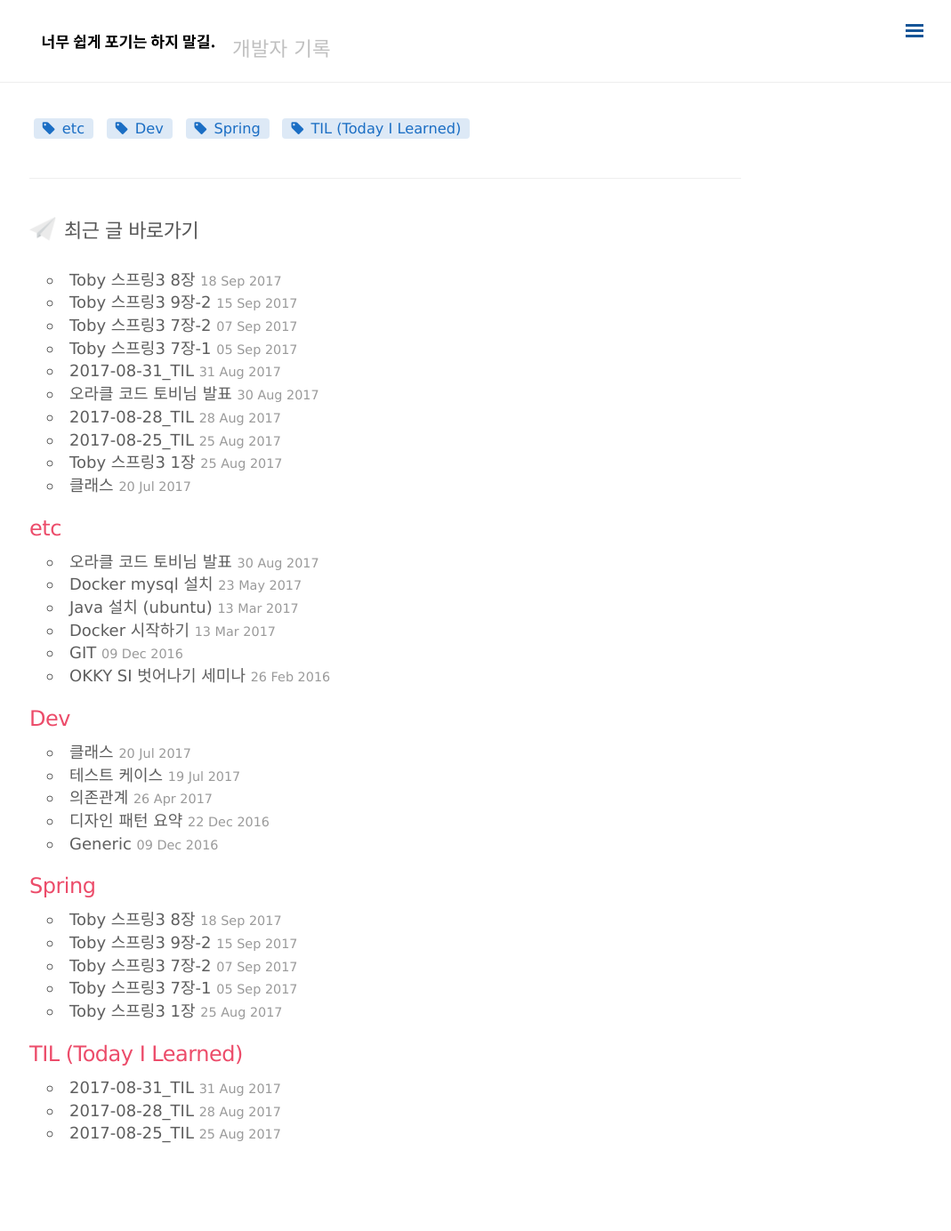
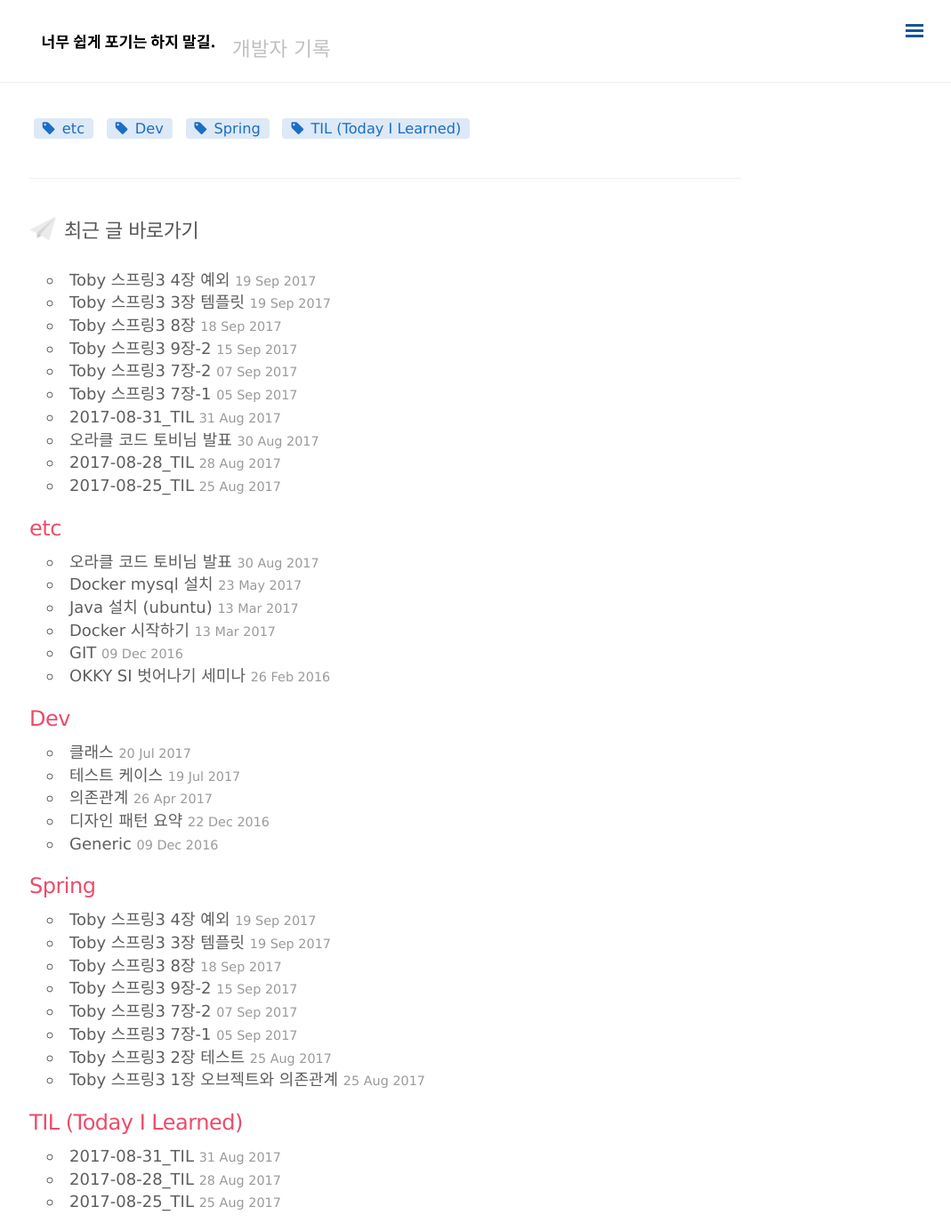
Before and after one commit to minigear/minigear.github.io, a Jekyll site: the page built from index.html, in a window 1280 px wide and 1384 px high. Shown: the whole window at 89% size, without its empty margins (207-1276 px from the left). Built offline with Jekyll 4.4.1, drawn with Linux system fonts in a browser that asks for light colours; nearby versions of some CDN libraries; comment, search, counter and statistics services are not loaded; some of the changed lines change nothing that is shown.

Commit message:
2장 3장 4장 추

````diff
--- a/_posts/Spring/2017-07-25-tobyspring1.md
+++ b/_posts/Spring/2017-07-25-tobyspring1.md
@@ -1,6 +1,6 @@
 ---
 layout: post
-title:  "Toby 스프링3 1장"
+title:  "Toby 스프링3 1장 오브젝트와 의존관계"
 date:   2017-08-25 12:36:00 +0900
 categories: [Spring]
 permalink: /spring/:year/:month/:day/:title/
--- /dev/null
+++ b/_posts/Spring/2017-07-25-tobyspring2.md
@@ -0,0 +1,112 @@
+---
+layout: post
+title:  "Toby 스프링3 2장 테스트"
+date:   2017-08-25 12:36:00 +0900
+categories: [Spring]
+permalink: /spring/:year/:month/:day/:title/
+tags: [스프링, spring, 테스트, TDD]
+comments: true
+---
+
+### 2장 테스트
+테스트란 내가 예상하고 의도 했던 대로 코드가 정확히 동작하는 지를 확인해서, 만든 코드를 확신할 수 있게 해주는 작업이다.
+
+**@Test**
+**@Test expected** : 보통의 테스트와 반대로, 정상적으로 테스트 메소드를 마치면 테스트가 실패하고, expected로 지정한 예외가 던저지면 테스트는 성공하게 된다.
+
+포괄적인 테스트
+네거티브 테스트를 먼저 만들어라
+
+테스트가 이끄는 개발
+- 기능설계를 위한 테스트
+- 조건 / 행위 / 결과
+
+##### 테스트 주도 개발 (TDD: Test Driven Development) #####
+- ‘실패한 테스트를 성공시키기위한 목적이 아닌 코드는 만들지 않는다’ 는 것이 TDD의 기본 원리이다.
+- 테스트 작성하고 이를 성공시키는 코드를 만드는 작업의 주기를 가능한 한 짧게 가져가도록 권장한다.
+
+##### Junit의 테스트 수행 방식 #####
+1. 테스트 클래스에서 @Test가 붙은 public 이고 void형이며 파라미터가 없는 테스트 메소드를 모두 찾는다.
+2. 테스트 클래스의 오브젝트를 하나 만든다.
+3. @Before가 붙은 메소드가 있으면 실행한다.
+4. @Test가 붙은 메소드를 하나 호출하고 테스트 결과를 저장해둔다.
+5. @After가 붙은 메소드가 있으면 실행한다.
+6. 나머지 테스트 메소드에 대해 2\~5번을 반복한다.
+7. 모든 테스트의 결과를 종합해서 돌려준다.
+
+**기억할 점** :
+각 테스트 메소드를 실행할 때마다 테스트 클래스의 오브젝트를 새로 만든다는 점이다.
+한번 만들어진 테스트 클래스의 오브젝트는 하나의 테스트 메소드를 사용하고 나면 버려진다.
+각 테스트가 독립적으로 실행 됨을 보장하기 위해서 새로 오브젝트를 생성하여 테스트를 진행한다.
+
+**픽스처** : 테스트를 수행할 때 필요한 정보나 오브젝트를 픽스처(fixture)라고 한다. 일반적으로 픽스처는 여러 테스트에서 반복적으로 사용되기 때문에 @Before 메소드를 이용해 생성해두면 편리하다.
+
+**@BeforeClass**
+
+**@RunWith** 는 JUnit 프레임워크의 테스트 실행 방법을 확장할 때 사용하는 애노테이션이다.
+**@ContextConfiguration** 은 자동으로 만들어줄 애플리케이션 컨텍스트의 설정 파일 위치를 지정한 것이다.
+**@Autowired** 가 붙은 인스턴스 변수가 있으면 텍스트 컨텍스트 프레임워크는 변수 타입과 일치하는 컨텍스트 내의 빈을 찾는다. 타입이 일치하는 빈이 있으면 인스턴스 변수에 주입해준다.
+@Autowired는 같은 타입의 빈이 두 개 이상 있는 경우에는 타입만으로는 어떤 빈을 가져올지 결정할 수 없다.
+
+스프링 애플리케이션 컨텍스트는 초기화할 때 자기 자신도 빈으로 등록한다.
+
+##### Interface를 두고 DI를 해야하는 이유 #####
+1. 소프트웨어 개발에서 절대로 바뀌지 않는 것은 없기 때문이다.
+2. 클래스의 구현 방식은 바뀌지 않더라도 인터페이스를 두고 DI를 적용하게 되면 다른 차원의 서비스 기능을 도입할 수 있기 때문이다.
+3. 테스트 때문이다. DI는 테스트가 작은 단위의 대상에대해 독립적으로 만들어지고 실행되게 하는데 중요한 역할을 한다.
+
+**@DirtiesContext**: 테스트 메소드에서 애플리케이션 컨텍스트의 구성이나 상태를 변경한다는 것을 테스트 컨텍스트 프레임워크에 알려준다.
+- Test시 테스트용 설정파일을 두고 하는게 좋다
+- 컨테이너 없는 DI 테스트
+
+**침투적 기술과 비침투적 기술**
+침투적 기술은 기술을 적용했을 때 애플리케이션 코드에 기술 관련 API를 등장하거나, 특정한 인터페이스나 클래스를 사용하도록 강제하는 기술을 말한다. 침투적 기술을 사용하면 애플리케이션 코드가 해당 기술에 종속되는 결과를 가져온다. 반면에 비침투적인기술은 애플리케이션 로직을 담은 코드에 아무런 영향을 주지 않고 적용이 가능하다. 따라서 기술에 종속적이지 않은 순수한 코드를 유지할 수 있게 해준다. 스프링은 이런 비침투적인 기술의 대표적인 예이다.
+
+**DI를 이용한 테스트 방법 선택**
+항상 스프링 컨테이너 없이 테스트할 수 있는 방법을 가장 우선적으로 고려하자. 이 방법이 테스트 수행 속도가 가장 빠르고 테스트 자체가 간결하다. 테스트를 위해 필요한 오브젝트의 생성과 초기화가 단순하다면 이 방법을 먼저 고려해야 한다.
+
+여러 오브젝트와 복잡한 의존관계를 갖고 있는 오브젝트를 테스트해야 할 경우가 있다. 이때는 스프링의 설정을 이용한 DI 방식의 테스트를 이용하면 편리하다. 테스트에 애플리케이션 설정 파일을 사용하는 경우는 테스트 전용 설정파일을 따로 만들어 사용하는 편이 좋다.
+
+테스트 설정을 따로 만들었다고 하더라도 때로는 예외적인 의존관계를 강제로 구성해서 테스트해야 할 경우가 있다. 이때는 컨텍스트에서 DI를 받은 오브젝트에 다시 테스트 코드로 수동 DI해서 테스트하는 방법을 사용하면 된다. 테스트 메소드나 클래스에 @DirtiesContext 애노테이션을 붙이는 것을 잊지 말자
+
+**학습 테스트(learning test) 로 배우는 스프링**
+학습 테스트의 목적 : 자신이 사용할 API나 프레임워크의 기능을 테스트로 보면서 사용 방법을 익히려는 것이다.
+
+학습 테스트의 장점
+- 다양한 조건에 따른 기능을 손쉽게 확인해 볼 수 있다.
+- 학습 테스트 코드를 개발 중에 참고할 수 있다.
+- 프레임워크나 제품을 업그레이드 할때 호환성 검증을 도와준다.
+- 테스트 작성에 대한 좋은 훈련이 된다.
+- 새로운 기술을 공부하는 과정이 즐거워진다.
+
+Static import 란 : 다른 class에 정의된 static filed나 static method를 현재 class에서 정의 된것처럼 사용하기 위해 사용한다.
+``` java
+Import static org.junit.Assert.assertThat\*
+assertThat(is(not(sameInstance(testObject))  /* 클래스 내의 메소드처럼 사용 가능하다*/
+
+sameInstance(object)
+or(is(…))
+```
+
+is()는 equals() 비교를 해서 같으면 성공하지만 is(not())은 반대로 같이 않아야 성공한다.
+
+버그 테스트 : 코드에 오류가 있을 때 그 오류를 가장 잘 드러내줄 수 있는 테스트를 말한다
+- 테스트 완성도를 높여준다
+- 버그의 내용을 명확하게 분석하게 해준다
+- 기술적인 문제를 해결하는 데 도움이 된다.
+
+#### 정리 ####
+- 테스트는 자동화되어야 하고, 빠르게 실행할 수 있어야 한다
+- main() 테스트 대신 JUnit 프레임워크를 이용한 테스트 작성이 편리하다
+- 테스트 결과는 일관성이 있어야 한다. 코드의 변경 없이 환경이나 테스트 실행 순서에 따라서 결과가 달라지면 안 된다.
+- 테스트는 포괄적으로 작성해야 한다. 충분한 검증을 하지 않는 테스트는 없는 것보다 나쁠 수 있다.
+- 코드 작성과 테스트 수행의 간격이 짧을수록 효과적이다
+- 테스트하기 쉬운 코드가 좋은 코드이다.
+- 테스트를 먼저 말들고 테스트를 성공시키는 코드를 만들어가는 테스트 주도 개발 방법도 유용하다.
+- 테스트 코드도 애플리케이션 코드와 마찬가지로 적절한 리텍토링이 필요하다.
+- @Before @After를 사용해서 테스트 메소드들의 공통 준비 작업과 정리 작업을 처리할 수 있다
+- 스프링 테스트 컨텍스트 프레임워크를 이용하면 테스트 성능을 향상시킬 수 있다.
+- 동일한 설정파일을 사용하는 테스트는 하나의 애플리케이션 컨텍스트를 공유한다.
+- @Autowired를 사용하면 컨텍스트의 빈을 테스트 오브젝트에 DI할 수 있다.
+- 기술의 사용 방법을 익히고 이해를 돕기 위해 학습 테스트를 작성하자
+- 오류가 발견될 경우 그에 대한 버그테스트를 만들어두면 유용하다.
--- /dev/null
+++ b/_posts/Spring/2017-07-25-tobyspring3.md
@@ -0,0 +1,54 @@
+---
+layout: post
+title:  "Toby 스프링3 3장 템플릿"
+date:   2017-09-19 12:36:00 +0900
+categories: [Spring]
+permalink: /spring/:year/:month/:day/:title/
+tags: [스프링, spring, 템플릿]
+comments: true
+---
+
+### 3장 템플릿 ###
+
+리소스 반환과 close() : close는 보통 리소스를 반환한다고 이해하면 된다.
+
+템플릿 메소드 패턴 : 상위 클래스에서 흐름을 제어하고 하위 클래스에서 처리내용을 구체화 시킨다.
+
+전략 패턴 - 템플릿 메소드 패턴
+
+전략 패턴 : 알고리즘을 인터페이스로 정의하고 각각의 알고리즘을 클래스별로 캡슐화해서 각각의 알고리즘을 교체 사용 가능하게 한다.
+
+마이크로 DI
+
+**로컬 클래스**
+
+중첩클래스의 종류
+다른 클래스의 내부에 정의되는 클래스를 중첩 클래스(nested class)라고 한다. 중첩 클래스는 독립적으로 오브젝트로 만들어질 수 있는 static 클래스와 자신이 정의된 클래스의 오브젝트 안에서만 만들어질 수 있는 내부 (inner class)클래스로 구분된다.
+내부 클래스는 다시 범위(scope)에 따라 세 가지로 구분된다. 멤버 필드처럼 오브젝트 레벨에 정의되는 멤버 내부 클래스(member inner class)와 메소드 레벨에 정의되는 로컬 클래스(local class) 그리고 이름을 갖지 않는 익명 클래스(anonymous inner class)다. 익명 내부 클래스의 범위는 선언된 위치에 따라 다르다.
+
+내부 클래스에서 외부 변수를 접근할 때 외부 변수는 final로 선언되어 있어야 한다.
+
+**익명 내부 클래스**
+익명 내부 클래스(anonymous inner class)는 이름을 갖지 않는 클래스다. 클래스 선언과 오브젝트 생성이 결합된 형태로 만들어지며, 상속할 클래스나 구현할 인터페이스를 생성자 대신 사용해서 다음과 같은 형태로 만들어 사용한다. 클래스를 재사용할 필요가 없고, 구현한 인터페이스 타입으로만 사용할 경우에 유용하다.
+```java
+new intefacName () { 클래스 본문 }
+```
+
+-> 람다 식으로 변경이 가능하다 (java 8부터)
+
+#### 3.5. 템플릿과 콜백 ####
+Template call back pattern : 전략 패턴의 context를 탬플릿이라 부르고, 익명 내부 클래스로 만들어지는 오브젝트를 콜백이라고 부른다.
+
+**정리**
+- JDBC와 같은 예외가 발생할 가능성이 있으며 공유 리소스의 반환이 필요한 코드는 반드시 try/catch/finally 블록으로 관리해야 한다.
+- 일정한 작업 흐름이 반복되면서 그중 일부 기능만 바뀌는 코드가 존재한다면 전략 패턴을 적용한다. 바뀌지 않는 부분은 컨텍스트로, 바뀌는 부분은 전략으로 만들고 인터페이스를 통해 유연하게 전략을 변경할 수 있도록 구성한다.
+- 같은 애플리케이션 안에서 여러 가지 종류의 전략을 다이내믹하게 구성하고 사용해야 한다면 컨텍스트를 이용하는 클라이언트 메소드에서 직접 전략을 정의하고 제공하게 만든다.
+- 클라이언트 메소드 안에 익명 내부 클래스를 사용해서 전략 오브젝트를 구현하면 코드도 간결해지고 메소드의 정보를 직접 사용할 수 있어서 편리하다.
+- 컨텍스트가 하나 이상의 클라이언트 오브젝트에서 사용된다면 클래스를 분리해서 공유하도록 만든다.
+- 컨텍스트는 별도의 빈으로 등록해서 DI 받거나 클라이언트 클래스에서 직접 생성해서 사용한다. 클래스 내부에서 컨텍스트를 사용할 때 컨텍스트가 의존하는 외부의 오브젝트가 있다면 코드를 이용해서 직접 DI를 해줄 수 있다.
+- 단일 전략 메소드를 갖는 전략 패턴이면서 익명 내부 클래스를 사용해서 매번 전략을 새로 만들어 사용하고, 컨텍스트 호출과 동시에 전략DI를 수행하는 방식을 템플릿/콜백 패턴이라고 한다.
+- 콜백의 코드에도 일정한 패턴이 반복된다면 콜백을 템플릿에 넣고 재활용하는 것이 편리하다.
+- 템플릿과 콜백의 타입이 다양하게 바뀔 수 있다면 제네릭스를 이용한다.
+- 스프링은 JDBC 코드 작성을 위해 JdbcTemplate를 기반으로 하는 다양한 템플릿과 콜백을 제공한다.
+- 템플릿은 한 번에 하나 이상의 콜백을 사용할 수도 있고, 하나의 콜백을 여러 번 호출할 수도 있다.
+- 템플릿/콜백을 설게할 때는 템플릿과 콜백 사이에 주고받는 정보에 관심을 둬야 한다.
--- /dev/null
+++ b/_posts/Spring/2017-07-25-tobyspring4.md
@@ -0,0 +1,67 @@
+---
+layout: post
+title:  "Toby 스프링3 4장 예외"
+date:   2017-09-19 12:36:00 +0900
+categories: [Spring]
+permalink: /spring/:year/:month/:day/:title/
+tags: [스프링, spring, 예외]
+comments: true
+---
+
+#### 초난감 예외처리 ####
+- catch로만 잡고 어떠한 조치도 하지 않는다.
+- catch블록을 이용해 화면에 에러메시지를 출력한 것은 예외를 처리한 게 아니다
+- 무의미하고 무책임한 throws
+
+> 모든 예외는 적절하게 복구 되든지 아니면 작업을 중단시키고 운영자 또는 개발자에게 분명하게 통보해야 한다.
+
+#### 예외의 종류와 특징 ####
+- Error : java.lang.Error: 시스템에서 뭔가 비정상적인 상황이 발생했을 경우에 사용된다. 주로 VM에서 발생 시키므로 catch블록으로 잡아봤자 아무런 대응 방법이 없다.
+- Exception
+	- check Exception : 반드시 예외처리를 해야 한다.
+	- unCheck Exception
+		- RuntimeException : 필요 할 때만 예외처리를 한다.
+
+#### 예외처리 방법 ####
+- 예외 복구 : 예외가 처리 됐으면 비록 기능적으로 사용자에게 예외상황으로 비쳐도 애플리케이션 에서는 정상적으로 설계된 흐름을 따라 진행돼야 한다.
+	- 정해진 횟수만큼 재시도 해서 실패했다면 예외 복구는 포기해야 한다.
+	- 예외처리 코드를 강제하는 체크 예외들 은 이렇게 예외를 어떤 식으로 복구할 가능성이 있는 경우에 사용한다.
+
+- 예외처리 회피 : 예외처리를 자신이 담당하지 않고 자신을 호출한 쪽으로 던져버리는 것
+	- 콜백과 템플릿처럼 긴밀하게 역할을 분담하고 있는 관계가 아니라면 자신의 코드에서 발생한 예외를 그냥 던져버리는 건 무책임한 책임회피 일수 있다.
+	- 예외를 회피하는 것은 예외를 복구하는 것처럼 의도가 분명해야 한다.
+
+- 예외 전환 : 예외 회피와 비슷하게 예외를 복구해서 정상적인 상태로는 만들 수 없기 때문에 예외를 메소드 밖으로 던지는 것이다. 하지만 예외 회피와 달리, 발생한 예외를 적절한 예외로 전환해서 던진다.
+	1.  의미를 분명하게 해줄 수 있는 예외로 바꿔주기 위해 사용, 보통 전환하는 예외는 원래 발생한 예외를 담아서 중첩 예외(nested exception)로 만드는 것이 좋다
+	2. 예외를 처리하기 쉽고 단순하게 만들기 위해 포장(wrap)하는 것이다. 중첩 예외를 이용해 새로운 예외를 만들고 원인이 되는 예외를 내부에 담아서 던지는 방식은 같다. 주로 예외처리를 강제하는 체크 예외를 언체크 예외인 런타임 예외로 바꾸는 경우 사용한다.
+
+>비즈니스적 예외 처리는 check exception을 사용한다.
+>복구가 불가능한 예외는 가능한 한 런타임 예외로 포장해서 던지게 해서 다른 계층의 메소드를 작성할 때 불필요한 throw 선언이 들어가지 않도록 해줘야 한다.
+
+#### 예외처리 전략 ####
+##### 런타임 예외의 보편화 #####
+- JEE 서버 환경에서는 서버의 특정 계층에서 예외가 발생했을 때 작업을 일시 중지하고 사용자와 바로 커뮤니케이션하면서 예외상황을 복구할 수 있는 방법이 없다. 차라리 애플리케이션 차원에서 예외상황을 미리 파악하고, 예외가 발생하지 않도록 차단하는 것이 좋다. 또는 프로그램의 오류나 외부환경으로 인해
+
+##### 애플리케이션 예외 #####
+- 예외상황에서는 비즈니스적인 의미를 띤 예외를 던지도록 만드는 것이다. 이때 예외는 의도적으로 체크 예외로 만든다. 자주 발생 가능한 예외상황에 대한 로직을 구현하도록 강제해주는 게 좋다.
+
+#### 예외 전환 ####
+##### JDBC의 한계 #####
+- 비표준 SQL
+- 호환성 없는 SQLException의 DB 에러 정보
+
+DB 에러코드 매핑을 통한 전환 : 스프링은 DB별 에러 코드를 분류해서 스프링이 정의한 예외 클래스와 매핑해놓은 에러 코드 매핑정보 테이블을 만들어 두고 이를 이용한다.
+JDBCTemplate는 SQLException을 단지 런타임 예외인 DataAccessException으로 포장 하는 것이 아니라 DB의 에러 코드를 DataAccessException 계층의 클래스 중 하나로 매핑해 준다.
+
+DAO 인터페이스와 DataAccessException 계층 구조
+DataAccessException은 JAVA의 주요 데이터 액세스 기술에서 발생할 수 있는 대부분의 예외를 추상화하고 있다.
+
+#### 정리 ####
+- 예외를 잡아서 아무런 조치를 취하지 않거나 의미 없는 throws 선언을 남발하는 것은 위험하다.
+- 예외는 복구하거나 예외처리 오브젝트로 의도적으로 전달하거나 적절한 예외로 전환해야 한다.
+- 좀 더 의미 있는 예외로 변경하거나, 불필요한 catch/throw를 피하기 위해 런타임 예외로 포장하는 두 가지 방법의 예외 전환이 있다.
+- 복구할 수 없는 예외는 가능한 한 빨리 런타임 예외로 전환하는 것이 바람직하다.
+- 애플리케이션의 로직을 담기 위한 예외는 체크 예외로 만든다.
+- JDBC의 SQLException은 대부분 복구할 수 없는 예외이므로 런타임 예외로 전환될 필요가 있다.
+- 스프링은 DataAccessException을 통해 DB에 독립적으로 적용 가능한 추상화된 런타임 예외 계층을 제공한다.
+- DAO를 데이터 액세스 기술에서 독립시키려면 인터페이스 도입과 런타임 예외 전환, 기술에 독립적인 추상화된 예외로 전환이 필요하다.
````
